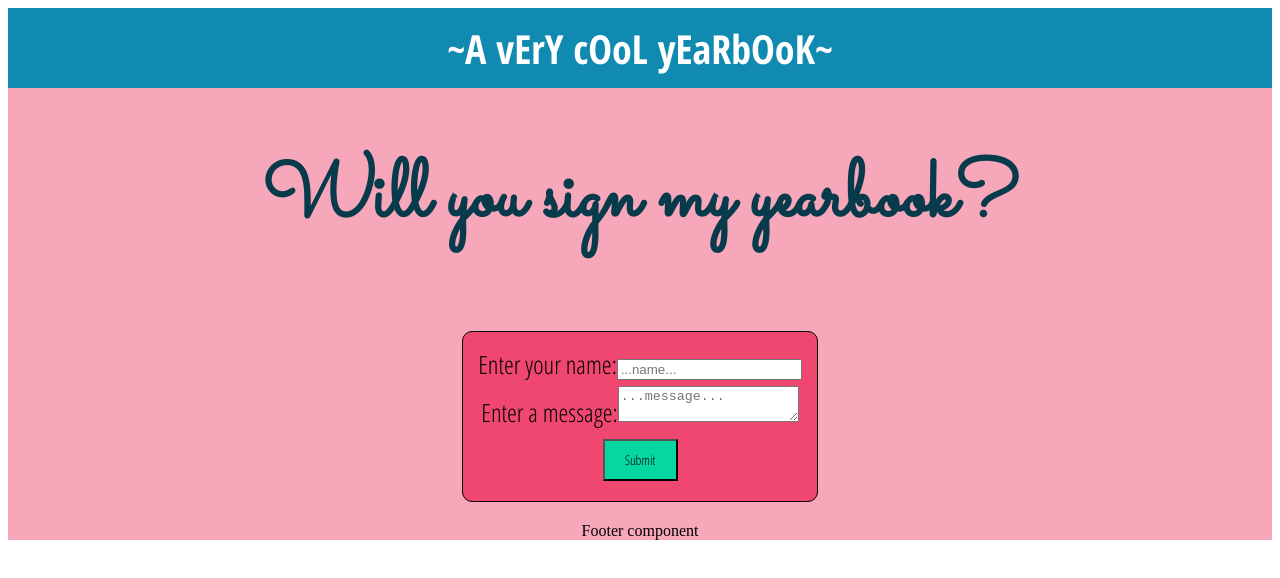
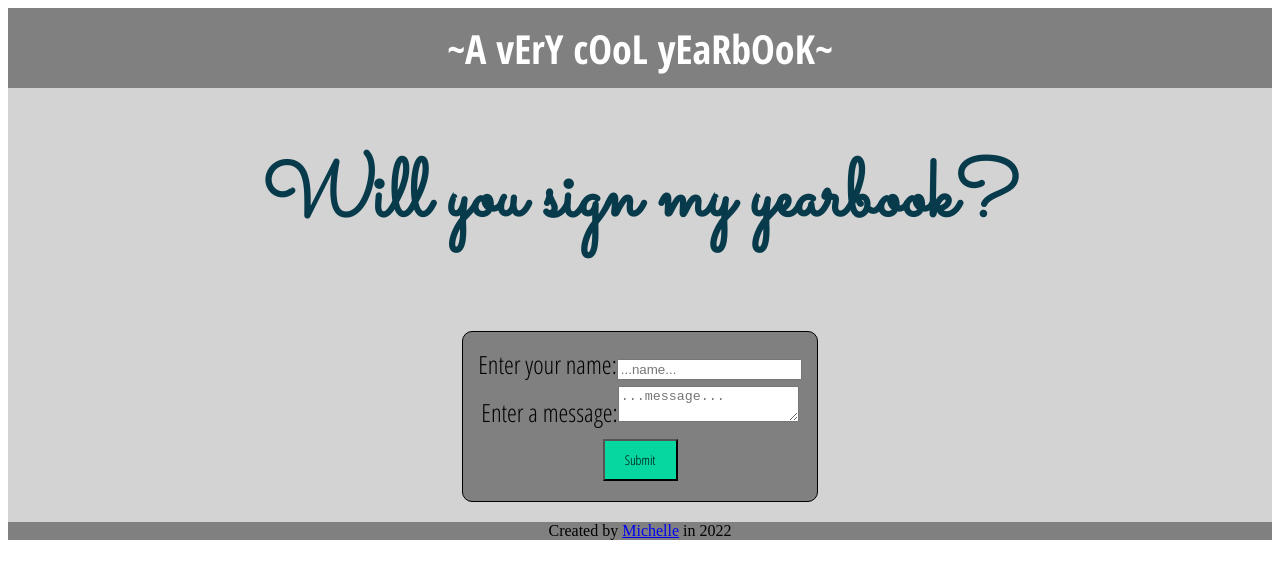
Before and after one commit to michellerenehey/adv-react-guestbook, a React (Create React App) app: page / in a window 1280 px wide. Shown: the top 578 px of the page. Built offline with nearby package versions, Linux system fonts and the light colour scheme.

Commit message:
rearranging components in app

```diff
--- a/src/App.css
+++ b/src/App.css
@@ -4,6 +4,5 @@
 .App {
   text-align: center;
   margin: 0;
-  /* height: 100vh; */
-  background-color: #ef476e79;
+  background-color: lightgray;
 }
--- a/src/App.jsx
+++ b/src/App.jsx
@@ -1,18 +1,25 @@
 import './App.css';
 import Home from './views/Home/Home';
-// import Header from './components/Header/Header';
-import Guestbook from './components/Guestbook/Guestbook';
+// import Guestbook from './components/Guestbook/Guestbook';
 import Friends from './components/Friends/Friends';
 import Layout from './views/Layout/Layout';
+import { BrowserRouter, Switch, Route } from 'react-router-dom';
 
 function App() {
   return (
     <div className="App">
-      <Layout>
-        <Home />
-        <Guestbook />
-        <Friends />
-      </Layout>
+      <BrowserRouter>
+        <Layout>
+          <Switch>
+            <Route exact path="/">
+              <Home />
+            </Route>
+            <Route exacpt path="/friends">
+              <Friends />
+            </Route>
+          </Switch>
+        </Layout>
+      </BrowserRouter>
     </div>
   );
 }
--- a/src/views/Home/Home.css
+++ b/src/views/Home/Home.css
@@ -13,7 +13,7 @@
   flex-direction: column;
   align-items: start;
   margin: 20px;
-  background-color: #ef476f;
+  background-color: grey;
   font-size: 25px;
 }
 
--- a/src/views/Home/Home.jsx
+++ b/src/views/Home/Home.jsx
@@ -2,6 +2,7 @@ import './Home.css';
 import { useUser, useUserArray } from '../../context/UserContext';
 import { useMessages } from '../../context/MessageContext';
 import { useState } from 'react';
+import Guestbook from '../../components/Guestbook/Guestbook';
 
 export default function Home() {
   const [newMessage, setNewMessage] = useState('');
@@ -70,7 +71,7 @@ export default function Home() {
           </form>
         </div>
       </div>
-      {/* <Friends userArray={userArray} /> */}
+      <Guestbook />
     </div>
   );
 }
--- a/src/views/Layout/Footer/Footer.css
+++ b/src/views/Layout/Footer/Footer.css
@@ -0,0 +1,3 @@
+.Footer {
+  background-color: gray;
+}
--- a/src/views/Layout/Footer/Footer.jsx
+++ b/src/views/Layout/Footer/Footer.jsx
@@ -1,5 +1,9 @@
 import './Footer.css';
 
 export default function Footer() {
-  return <div>Footer component</div>;
+  return (
+    <div className="Footer">
+      Created by <a href="https://www.linkedin.com/in/michellenygren/">Michelle</a> in 2022
+    </div>
+  );
 }
--- a/src/views/Layout/Header/Header.css
+++ b/src/views/Layout/Header/Header.css
@@ -1,5 +1,5 @@
 .Header {
-  background-color: #118ab2;
+  background-color: gray;
   height: 10vh;
   display: flex;
   flex-direction: column;
```
